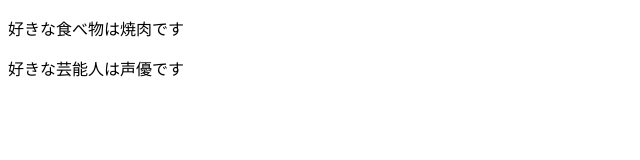
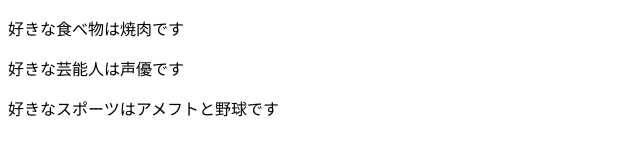
Before and after one commit to tsunokake21/command-practice, a plain HTML site: page index.html in a window 1280 px wide. Shown: the whole page, without its empty margins (0-640 px from the left). Drawn offline with Linux system fonts and the light colour scheme.

Commit message:
好きなスポーツを追記&修正

```diff
--- a/index.html
+++ b/index.html
@@ -4,5 +4,6 @@
 	<body>
 		<p>好きな食べ物は焼肉です</p>
 		<p>好きな芸能人は声優です</p>
+		<p>好きなスポーツはアメフトと野球です</p>
 	</body>
 </html>
```
